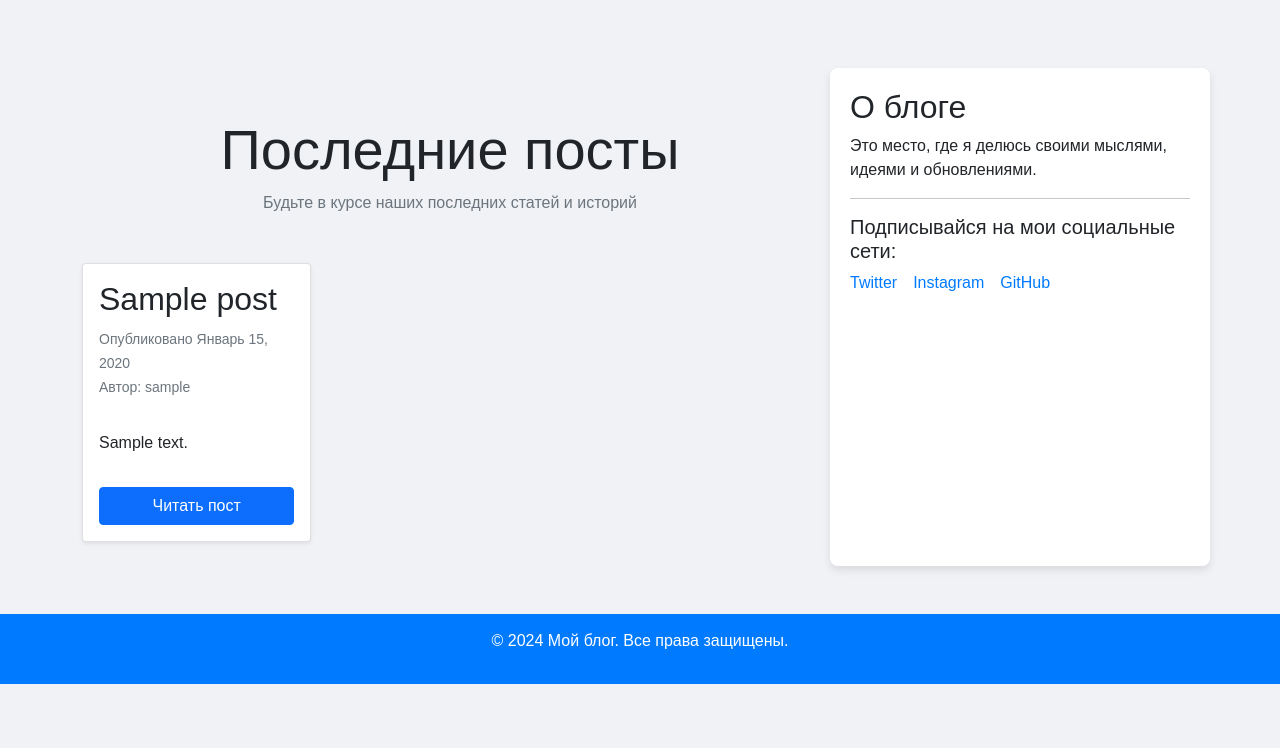
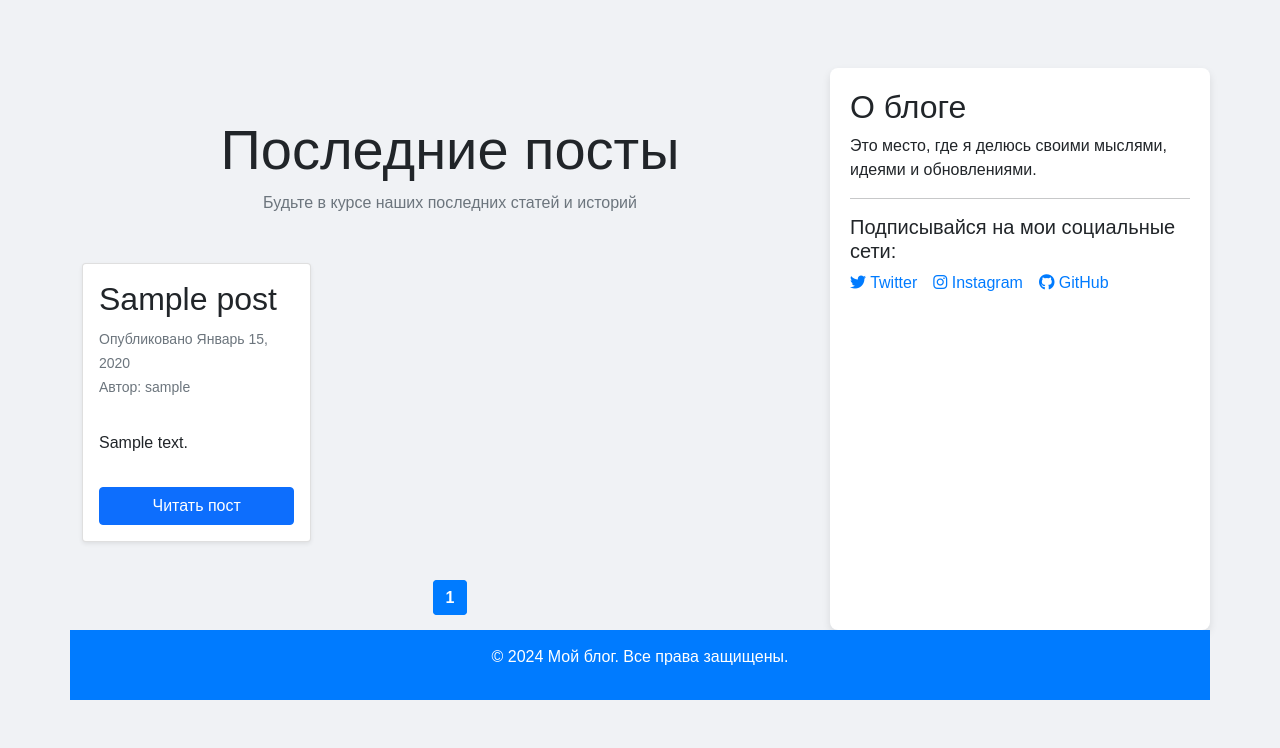
Before and after one commit to alexandervladimirovic/blog-python3.11-django4.2, a Django app: page / in a window 1280 px wide. Shown: the part 56-804 px from the top of the page. Before the commit the page ends 740 px from the top, so only its background shows below. Run offline with Django 4.2, Linux system fonts and the light colour scheme; tables that the repository leaves empty hold one stand-in row (values such as "Sample post"); some libraries are stand-ins or nearby versions.

Commit message:
6. Add Pagination for post list. Error correction

```diff
--- a/main/templates/main/base.html
+++ b/main/templates/main/base.html
@@ -9,6 +9,7 @@
 
     <link href="{% static 'css/bootstrap.min.css'%}" rel="stylesheet">
     <link href="{% static 'css/blog.css' %}" rel="stylesheet">
+    <link href="https://cdnjs.cloudflare.com/ajax/libs/font-awesome/6.0.0-beta3/css/all.min.css" rel="stylesheet">
 </head>
 
 <body>
@@ -51,13 +52,23 @@
                 <hr>
                 <h5>Подписывайся на мои социальные сети:</h5>
                 <ul class="list-unstyled d-flex">
-                    <li class="me-3"><a href="#">Twitter</a></li>
-                    <li class="me-3"><a href="#">Instagram</a></li>
-                    <li><a href="https://github.com/alexandervladimirovic">GitHub</a></li>
+                    <li class="me-3">
+                        <a href="#" class="text-decoration-none">
+                            <i class="fab fa-twitter"></i> Twitter
+                        </a>
+                    </li>
+                    <li class="me-3">
+                        <a href="#" class="text-decoration-none">
+                            <i class="fab fa-instagram"></i> Instagram
+                        </a>
+                    </li>
+                    <li>
+                        <a href="https://github.com/alexandervladimirovic" class="text-decoration-none">
+                            <i class="fab fa-github"></i> GitHub
+                        </a>
+                    </li>
                 </ul>
             </aside>
-        </div>
-    </div>
 
     <!-- footer -->
     <footer>
--- a/main/templates/main/post/list.html
+++ b/main/templates/main/post/list.html
@@ -42,4 +42,5 @@
       </div>
     {% endfor %}
   </div>
+  {% include "pagination.html" with page=posts %}
 {% endblock %}
--- /dev/null
+++ b/main/templates/pagination.html
@@ -0,0 +1,40 @@
+{% load static %}
+
+<link rel="stylesheet" href="{% static 'css/pagination.css' %}">
+
+<div class="pagination">
+    <span class="step-links">
+        <!-- button first -->
+        {% if page.has_previous %}
+        <a href="?page=1" class="first">Первая</a>
+        {% endif %}
+
+        <!-- button previous -->
+        {% if page.has_previous %}
+        <a href="?page={{ page.previous_page_number }}" class="prev">Предыдущая</a>
+        {% endif %}
+
+        <!-- number pages -->
+        {% for num in page.paginator.page_range %}
+            {% if num == page.number %}
+                <span class="current">{{ num }}</span>
+            {% elif num >= page.number|add:-2 and num <= page.number|add:2 %}
+                <a href="?page={{ num }}" class="page-number">{{ num }}</a>
+            {% elif num == 1 or num == page.paginator.num_pages %}
+                <a href="?page={{ num }}" class="page-number">{{ num }}</a>
+            {% elif num == page.number|add:-3 or num == page.number|add:3 %}
+                <span class="dots">...</span>
+            {% endif %}
+        {% endfor %}
+
+        <!-- button next -->
+        {% if page.has_next %}
+        <a href="?page={{ page.next_page_number }}" class="next">Следующая</a>
+        {% endif %}
+
+        <!-- button last -->
+        {% if page.has_next %}
+        <a href="?page={{ page.paginator.num_pages }}" class="last">Последняя</a>
+        {% endif %}
+    </span>
+</div>
--- a/main/views.py
+++ b/main/views.py
@@ -1,10 +1,23 @@
 from django.shortcuts import render, get_object_or_404
+from django.core.paginator import Paginator, EmptyPage, PageNotAnInteger
 
 from .models import Post
 
 
 def post_list(request):
-    posts = Post.published.all()
+    post_list = Post.published.all()
+
+    paginator = Paginator(post_list, 3)
+    page_number = request.GET.get('page', 1)
+    try:
+        posts = paginator.page(page_number)
+    except PageNotAnInteger:
+        # If page is not an integer return the first page
+        posts = paginator.page(1)
+    except EmptyPage:
+        # If out range return last page
+        posts = paginator.page(paginator.num_pages)
+
     return render(request,
                    'main/post/list.html',
                      {'posts': posts})
@@ -12,9 +25,10 @@ def post_list(request):
 def post_detail(request, year, month, day, post):
     post = get_object_or_404(Post,
                               status=Post.Status.PUBLISHED,
-                                publish__year=year,
-                                  publish__month=month,
-                                    publish__day=day)
+                                slug=post,
+                                  publish__year=year,
+                                    publish__month=month,
+                                      publish__day=day)
 
     return render(request,
                    'main/post/detail.html',
--- /dev/null
+++ b/static/css/pagination.css
@@ -0,0 +1,35 @@
+.pagination {
+    display: flex;
+    justify-content: center;
+    align-items: center;
+    gap: 8px;
+    margin: 20px 0;
+    font-family: Arial, sans-serif;
+}
+
+.pagination .step-links a,
+.pagination .step-links span {
+    padding: 8px 12px;
+    border: 1px solid #ccc;
+    border-radius: 4px;
+    text-decoration: none;
+    color: #333;
+    transition: background-color 0.3s, color 0.3s;
+}
+
+.pagination .step-links a:hover {
+    background-color: #007bff;
+    color: #fff;
+}
+
+.pagination .step-links .current {
+    font-weight: bold;
+    color: #fff;
+    background-color: #007bff;
+    border-color: #007bff;
+}
+
+.pagination .step-links .dots {
+    padding: 8px 12px;
+    color: #999;
+}
```
Also changed, not shown: main/migrations/0001_initial.py, main/migrations/0002_alter_post_options_post_image_alter_post_author_and_more.py (deleted), main/migrations/0003_alter_post_slug.py (deleted), main/models.py (line endings or trailing spaces).
